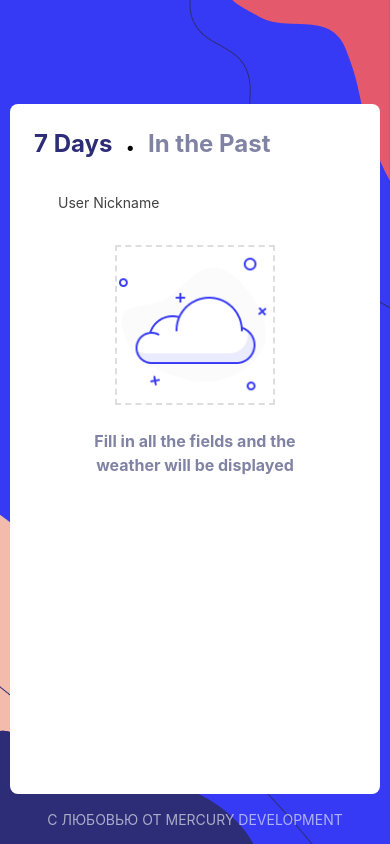
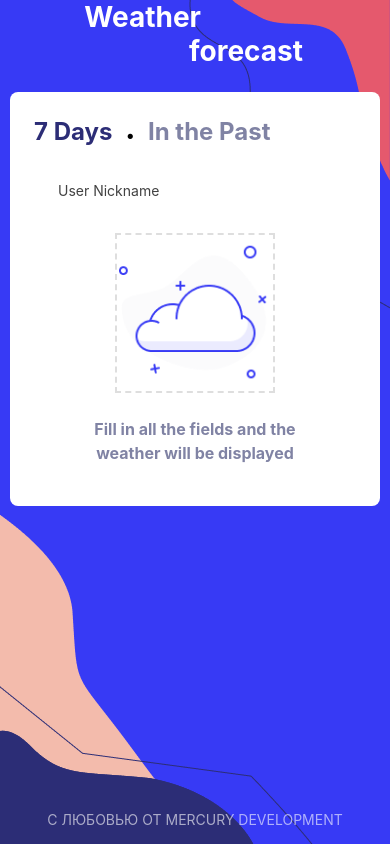
Before and after one commit to verevinds/AcademyWeatherForecastTS, a React Native app: screen / in a window 390 px wide. Built offline with nearby package versions, Linux system fonts and the light colour scheme.

Commit message:
Fix styles to header

```diff
--- a/src/components/board/board.tsx
+++ b/src/components/board/board.tsx
@@ -67,11 +67,8 @@ const styles = StyleSheet.create({
     backgroundColor: '#FFFFFF',
     borderRadius: 8,
     padding: 24,
-    position: 'absolute',
-    top: 104,
-    bottom: 50,
-    right: 0,
-    left: 0,
+    marginTop: 24,
+    height: 414,
   },
   Board__dot: {
     fontSize: 40,
--- a/src/components/header/header.tsx
+++ b/src/components/header/header.tsx
@@ -22,7 +22,6 @@ const Header = () => {
 const styles = StyleSheet.create({
   Header__block: {
     display: 'flex',
-    flex: 1,
     justifyContent: 'center',
   },
   Header__blockSplite: {
```
